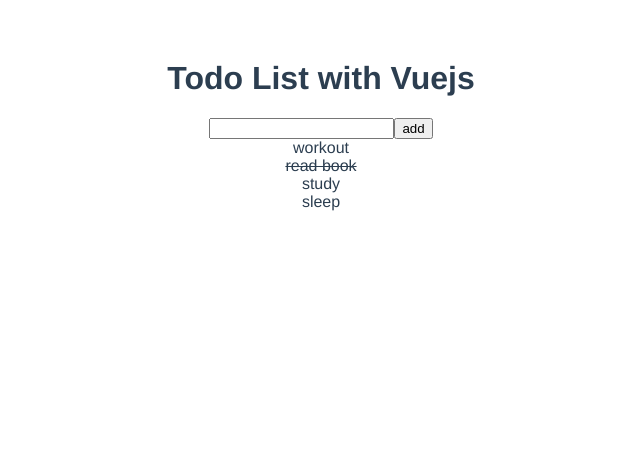
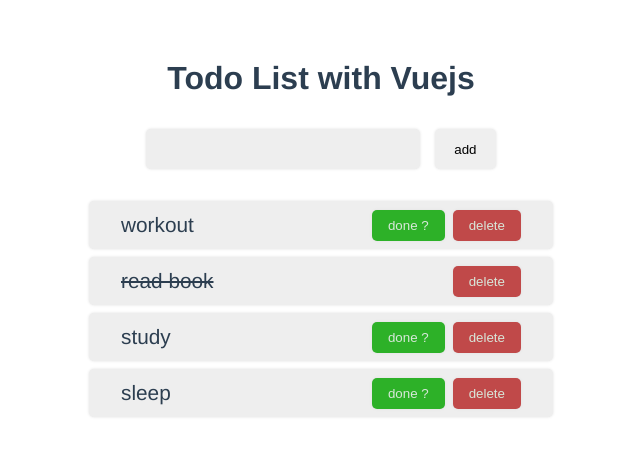
Before and after one commit to HijenHEK/todo-vue, a Vue app: page / in a window 1280 px wide. Shown: the top 456 px of the page, without its empty margins (319-959 px from the left). Built offline with nearby package versions, Linux system fonts and the light colour scheme.

Commit message:
style todoitems and todoinput

```diff
--- a/src/App.vue
+++ b/src/App.vue
@@ -61,6 +61,10 @@
   -moz-osx-font-smoothing: grayscale;
   text-align: center;
   color: #2c3e50;
+  max-width: 500px;
+  margin: 0 auto;
   margin-top: 60px;
+
+
 }
 </style>
--- a/src/components/TodoInput.vue
+++ b/src/components/TodoInput.vue
@@ -1,7 +1,9 @@
 <template>
     <div id="TodoInput">
-            <input type="text" v-model="newTodo" @keydown="typingTodo">
-            <button @click="addTodo">add</button>
+            <div class="form">
+                <input type="text" v-model="newTodo" @keydown="typingTodo">
+                <button @click="addTodo">add</button>
+            </div>
             <div class="err" v-if="err">{{err}}</div>
 
     </div>
@@ -35,3 +37,62 @@
 
 }
 </script>
+
+
+<style scoped>
+    #TodoInput {
+        width: 100%;
+        display: flex;
+        flex-direction: column;
+        align-items: stretch;
+        justify-content: center;
+        position: relative;
+        margin: 2rem 0 ;
+
+    }
+
+    .form {
+        flex: 1;
+        width: 100%;
+        max-width: 350px;
+
+        margin: 0 auto;
+        display: flex;
+        justify-content: space-between;
+
+    }
+    .err {
+        padding: 0.5rem 1rem;
+        width: 100px;
+        background-color: rgba(192, 137, 137, 0.8);
+        color: white;
+        border-radius: 5px;
+        position: absolute;
+        right: -80px;
+        height: 1.5rem;
+
+
+
+    }
+    .form input {
+        flex: 0.8;
+        padding: 0.5rem 1rem;
+        outline: none;
+        border: none;
+        background-color: rgb(238, 238, 238);
+        border-radius: 5px;
+        box-shadow: 0 0 3px rgb(223, 223, 223);
+                height: 1.5rem;
+
+
+    }
+    .form button {
+        flex: 0.15;
+        padding: 0.5rem;
+        border-radius: 5px;
+        border: none;
+        box-shadow: 0 0 3px rgb(223, 223, 223);
+
+
+    }
+</style>
--- a/src/components/TodoItem.vue
+++ b/src/components/TodoItem.vue
@@ -1,6 +1,12 @@
 <template>
-    <div id="todo" :class="{'done' : todo.done}">
-        {{todo.title}}
+    <div id="todo">
+        <div class="title"  :class="{'done' : todo.done}">
+            {{todo.title}}
+        </div>
+        <div class="controls">
+            <button class="btn btn-sucess" v-if="!todo.done">done ?</button>
+             <button class="btn btn-danger"> delete </button>
+        </div>
     </div>
 </template>
 
@@ -16,4 +22,46 @@
     .done {
         text-decoration: line-through ;
     }
+
+    #todo {
+        width: 80%;
+        padding: 0.5rem 2rem;
+        margin: 0.5rem auto;
+        height: 2rem;
+        display: flex;
+        align-items: center;
+        justify-content: space-between;
+        background-color: rgb(238, 238, 238);
+        border-radius: 5px;
+        box-shadow: 0 0 3px rgb(223, 223, 223);
+        font-size: 1.3rem;
+
+
+    }
+
+    .controls > .btn:last-child {
+        margin-left: 0.5rem ;
+    }
+    .btn {
+        padding: 0.5rem 1rem;
+        border: none;
+        border-radius: 5px;
+        box-shadow: 0 0 3px rgb(223, 223, 223);
+    }
+    .btn-sucess {
+        background: rgb(45, 177, 40);
+        color:rgb(216, 231, 218) ;
+    }
+    .btn-sucess:hover {
+        background: rgb(45, 177, 40);
+        color: white;
+    }
+        .btn-danger {
+        background: rgb(192, 73, 73);
+        color:rgb(216, 231, 218) ;
+    }
+    .btn-danger:hover {
+        background: rgb(192, 73, 73);
+        color: white;
+    }
 </style>
```
